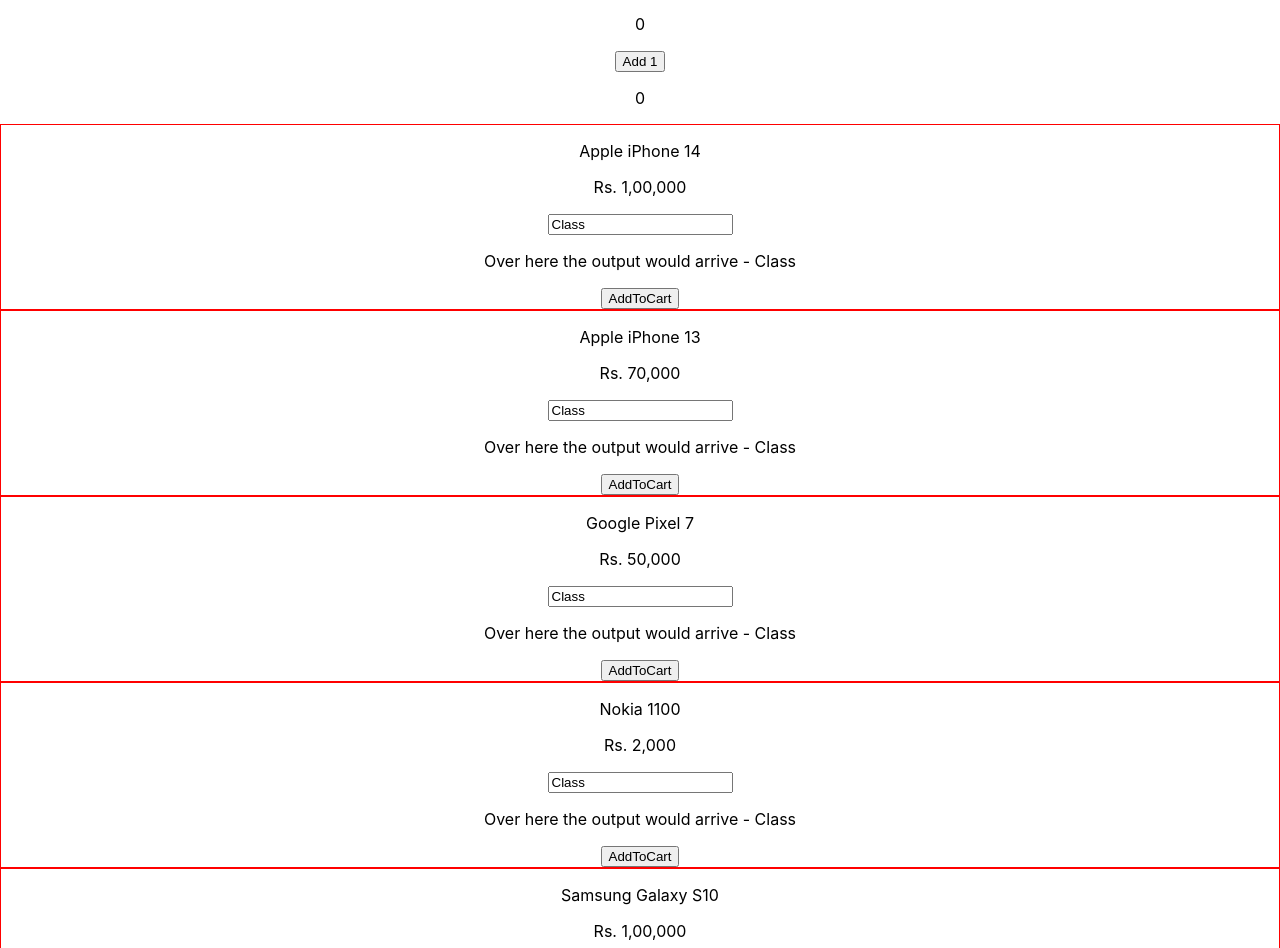
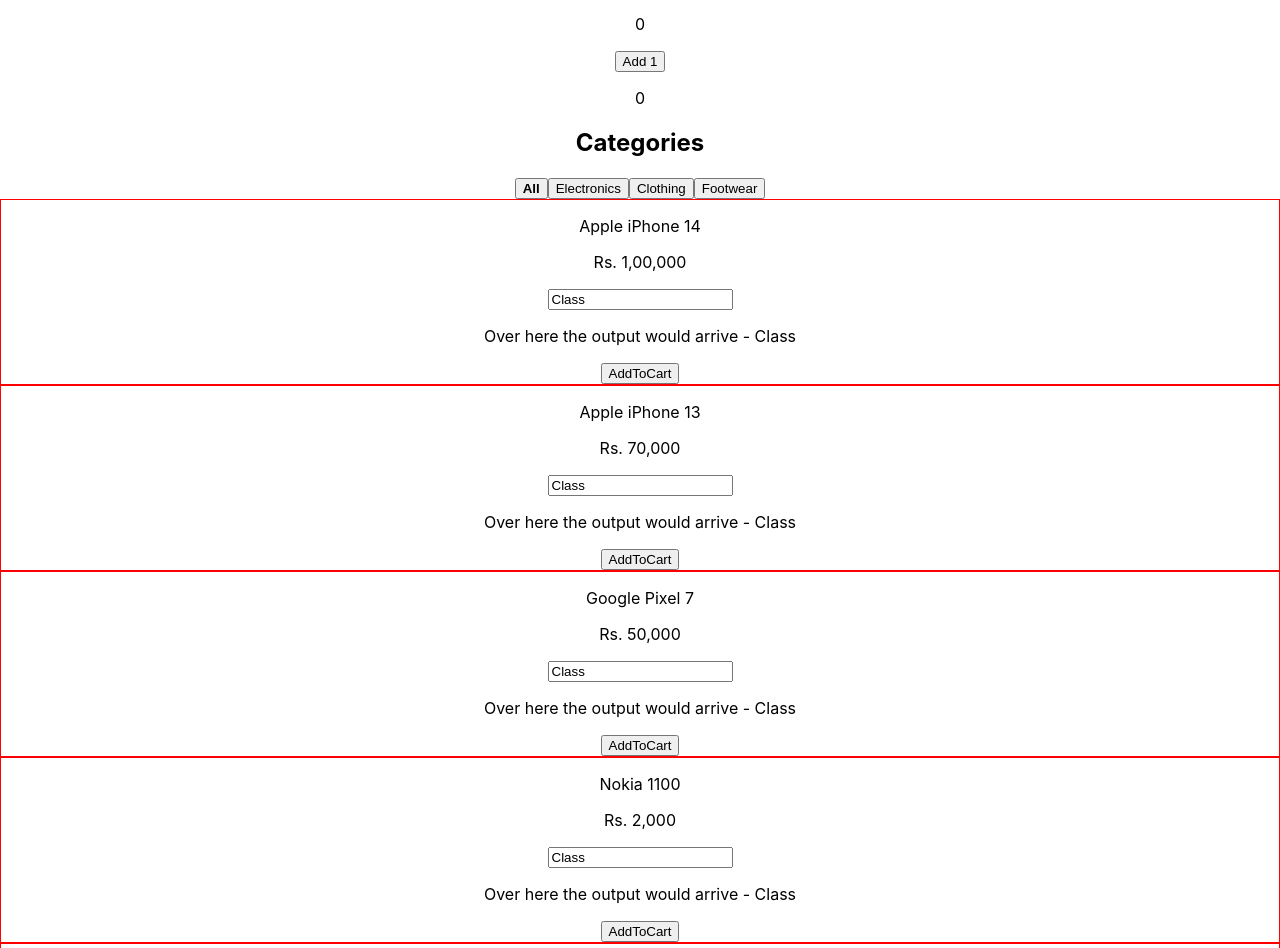
Before and after one commit to Yash020405/sst-react-ecom, a React (Create React App) app: page / in a window 1280 px wide. Shown: the part 24-972 px from the top of the page. Built offline with nearby package versions, Linux system fonts and the light colour scheme.

Commit message:
Categories_section

```diff
--- a/src/components/ProductCard/ProductCard.js
+++ b/src/components/ProductCard/ProductCard.js
@@ -2,7 +2,7 @@
 import ReduxAddToCart from '../ReduxAddToCart/ReduxAddToCart';
 import { useRef, useState } from 'react';
 
-function ProductCard({ product}) {
+function ProductCard({ product }) {
   let pRef = useRef(0);
   let iRef = useRef(0);
   let oRef = useRef(0);
--- a/src/components/Products/Products.js
+++ b/src/components/Products/Products.js
@@ -1,46 +1,88 @@
-import React from 'react';
+import React, { useState } from "react";
 import ProductCard from "../ProductCard/ProductCard";
 import Effect from "../Effect/Effect";
+
 function Products() {
-    const products = [
+  const initialProducts = [
     {
       id: 1,
       title: "Apple iPhone 14",
-            price: "Rs. 1,00,000"
+      price: "Rs. 1,00,000",
+      category: "Electronics"
     },
     {
       id: 2,
       title: "Apple iPhone 13",
-            price: "Rs. 70,000"
+      price: "Rs. 70,000",
+      category: "Electronics"
     },
     {
       id: 3,
       title: "Google Pixel 7",
-            price: "Rs. 50,000"
+      price: "Rs. 50,000",
+      category: "Electronics"
     },
     {
       id: 4,
       title: "Nokia 1100",
-            price: "Rs. 2,000"
+      price: "Rs. 2,000",
+      category: "Electronics"
     },
     {
       id: 5,
-            title: "Samsung Galaxy S10",
-            price: "Rs. 1,00,000"
+      title: "Levi's Jeans",
+      price: "Rs. 2,500",
+      category: "Clothing"
     },
     {
       id: 6,
-            title: "Sony Xperia S10",
-            price: "Rs. 1,00,000"
+      title: "Adidas Shoes",
+      price: "Rs. 5,000",
+      category: "Footwear"
     }
   ];
 
+  const [products, setProducts] = useState(initialProducts);
+  const [selectedCategory, setSelectedCategory] = useState("All");
+
+  const categories = ["All", "Electronics", "Clothing", "Footwear"]; // Update with your actual categories
+
+  const handleCategoryChange = (category) => {
+    if (category === "All") {
+      setProducts(initialProducts);
+    } else {
+      const filteredProducts = initialProducts.filter(
+        (product) => product.category === category
+      );
+      setProducts(filteredProducts);
+    }
+    setSelectedCategory(category);
+  };
+
   return (
     <div>
-            <div><Effect /></div>
+      <div>
+        <Effect />
+      </div>
+      <div>
+        <h2>Categories</h2>
+        {categories.map((category) => (
+          <button
+            key={category}
+            onClick={() => handleCategoryChange(category)}
+            style={{
+              fontWeight: selectedCategory === category ? "bold" : "normal"
+            }}
+          >
+            {category}
+          </button>
+        ))}
+      </div>
+      <div>
         {products.map((item, index) => (
           <ProductCard key={index} product={item} />
         ))}
+      </div>
     </div>
   );
 }
```
Lines whose indentation alone changed are shown as unchanged.
